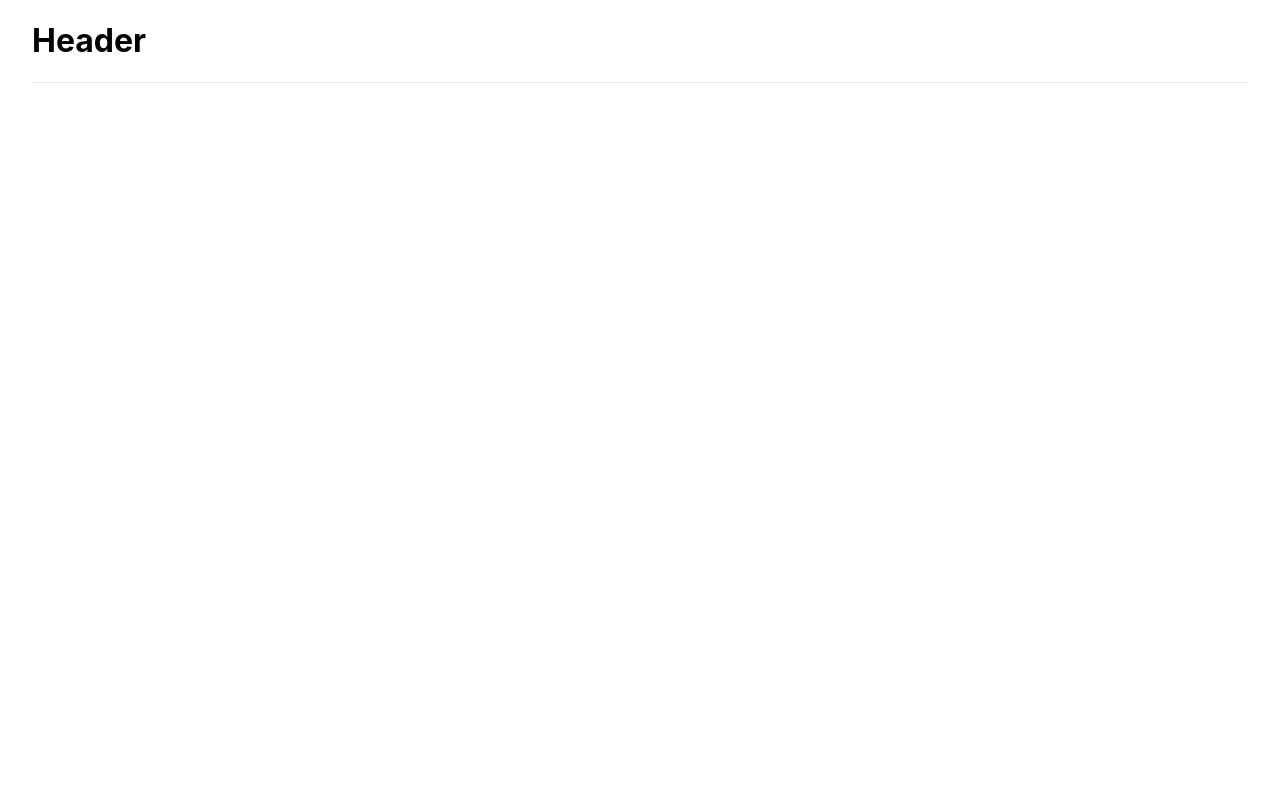
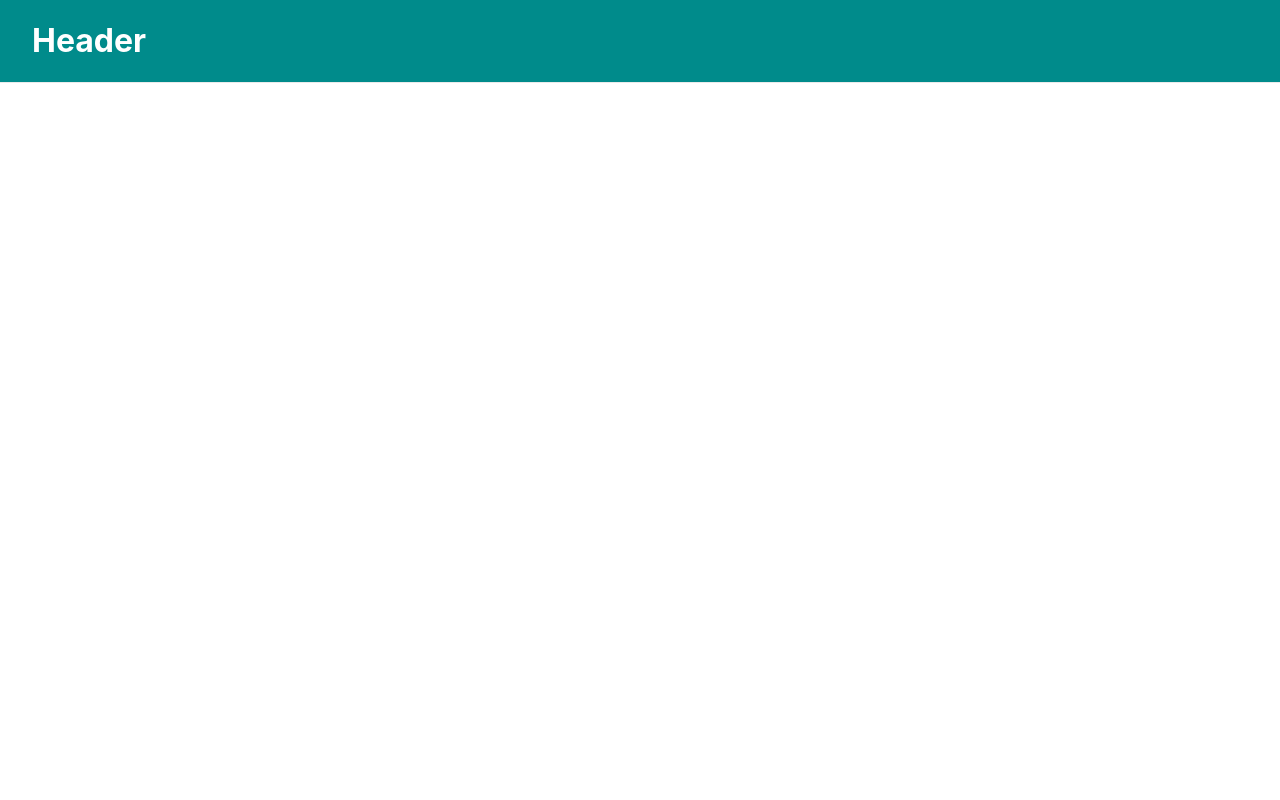
Before and after one commit to HackingGate/social-activities-web, a Next.js app: page /components/layout in a window 1280 px wide. Shown: the top 800 px of the page. Built offline with nearby package versions, Linux system fonts and the light colour scheme.

Commit message:
Make header sticky

```diff
--- a/pages/components/layout.tsx
+++ b/pages/components/layout.tsx
@@ -9,12 +9,14 @@ interface LayoutProps {
 }
 
 const Layout: NextPage<LayoutProps> = (props) => (
-  <div className={styles.container}>
+  <div className={styles.outerContainer}>
     <Header />
 
-    <main className={styles.main}>{props.children}</main>
+    <div className={styles.innerContainer}>
+      <main className={styles.main}>{props.children}</main>
 
-    <Footer />
+      <Footer />
+    </div>
   </div>
 )
 
--- a/styles/Header.module.css
+++ b/styles/Header.module.css
@@ -3,4 +3,9 @@
   flex: 1;
   border-bottom: 1px solid #eaeaea;
   align-items: center;
+  position: fixed;
+  width: 100%;
+  background: darkcyan;
+  color: white;
+  padding: 0 2rem;
 }
--- a/styles/Layout.module.css
+++ b/styles/Layout.module.css
@@ -1,4 +1,8 @@
-.container {
+.outerContainer {
+  background: white;
+}
+
+.innerContainer {
   padding: 0 2rem;
 }
 
```
